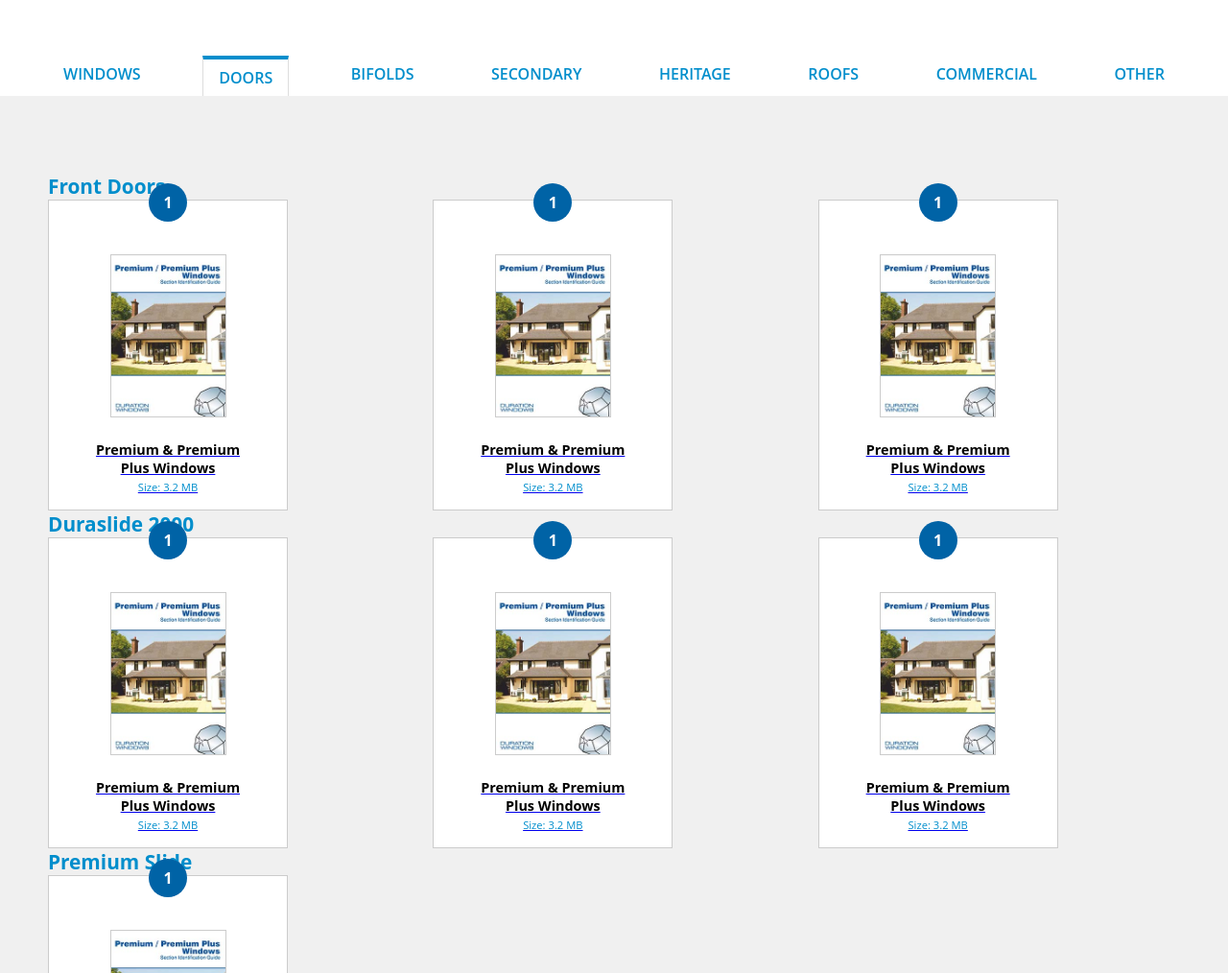
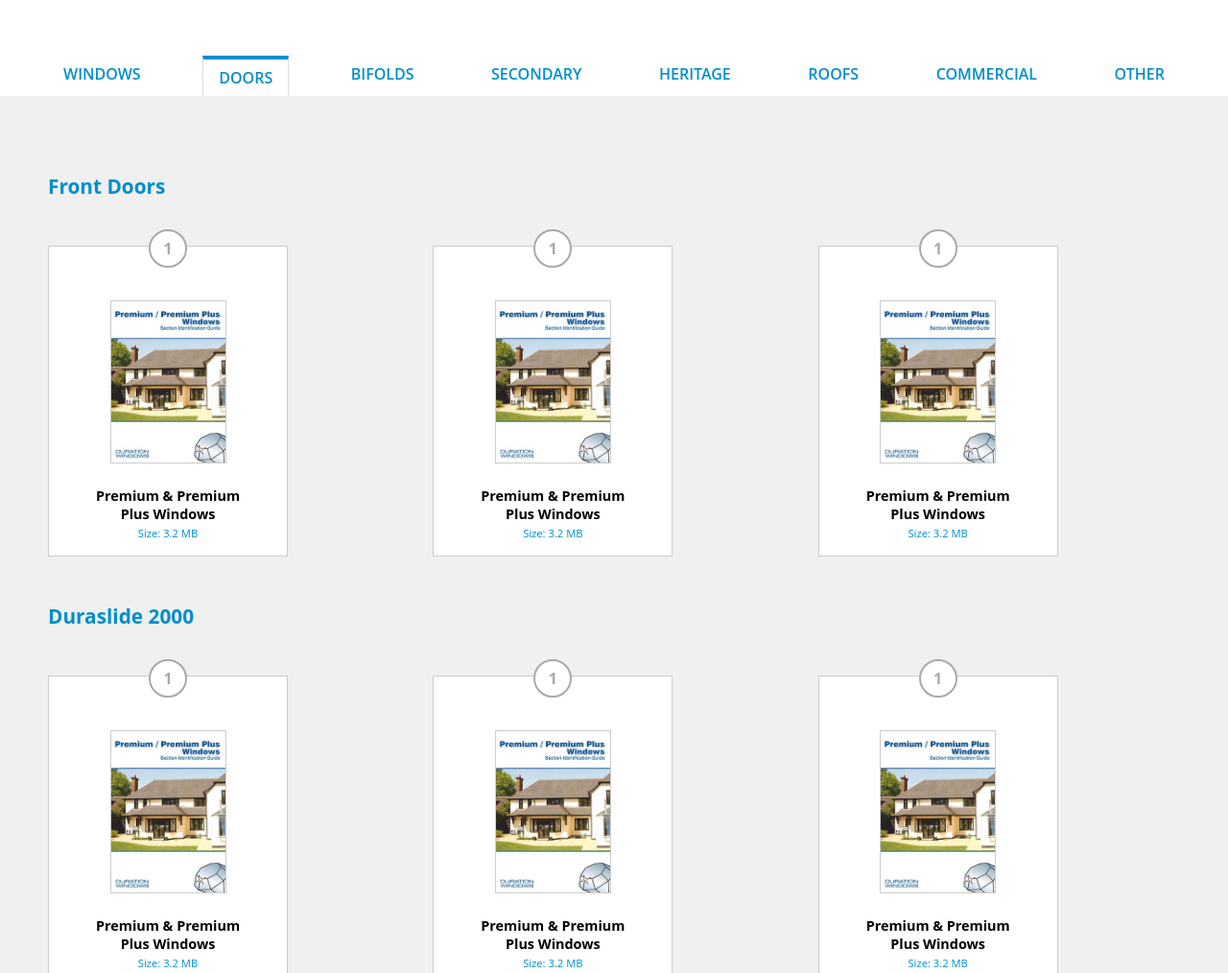
Before and after one commit to jamltg/durationwindows, a plain HTML site: page pages/technical-documents-list/technical-documents-aluminumdoors.html in a window 1280 px wide. Shown: the part 760-1774 px from the top of the page at 96% size. Drawn offline with Linux system fonts and the light colour scheme.

Commit message:
fix padding and css classes for technical-docs

```diff
--- a/css/technical-documents.css
+++ b/css/technical-documents.css
@@ -137,9 +137,6 @@
     text-decoration: none;
 }
 
-
-
-
 .technical-docs-nav-desktop{
     max-width:1200px;
     margin:auto;
@@ -177,7 +174,8 @@
 
 .technical-docs-content-container {
     background:#f0f0f0;
-    padding:5rem 0;
+    padding-top:2rem;
+    padding-bottom:5rem;
 }
 
 .technical-docs-content {
@@ -193,6 +191,12 @@
     align-items: center;
     gap:2rem;
     padding:3rem 0;
+}
+
+.technical-docs-box-container-w-cat {
+    display:flex;
+    flex-direction: column;
+    gap:2rem;
 }
 
 .technical-docs-box {
@@ -215,13 +219,18 @@
     margin:auto;
 }
 
+.technical-docs-box-w-cat a {
+    text-decoration: none;
+}
+
 .technical-docs-box-number {
     position: absolute;
     top: -18px;
     left: 50%;
     transform: translateX(-50%);
-    background: var(--desktop-secondary-color, #007bff);
-    color: white;
+    border:2px solid #a9a9a9;
+    background: #fff;
+    color: #a9a9a9;
     font-weight: bold;
     width: 40px;
     height: 40px;
@@ -236,8 +245,20 @@
     border:1px solid var(--border-accent-color);
 }
 
+.technical-docs-box-w-cat:hover {
+    border:1px solid var(--border-accent-color);
+}
+
 .technical-docs-box:hover .technical-docs-box-number {
     border:3px solid var(--border-accent-color);
+    background:var(--desktop-secondary-color);
+    color:#fff;
+}
+
+.technical-docs-box-w-cat:hover .technical-docs-box-number {
+    border:3px solid var(--border-accent-color);
+    background:var(--desktop-secondary-color);
+    color:#fff;
 }
 
 .technical-docs-box-img-container {
@@ -286,10 +307,16 @@
     font-size:1.3rem;
     padding: 0 10px;
     text-align:center;
+    padding:3rem 0;
 }
 
     @media screen and (min-width:600px) {
         .technical-docs-box-container {
+            display:grid;
+            grid-template-columns:repeat(2,1fr);
+        }
+
+        .technical-docs-box-container-w-cat {
             display:grid;
             grid-template-columns:repeat(2,1fr);
         }
```
